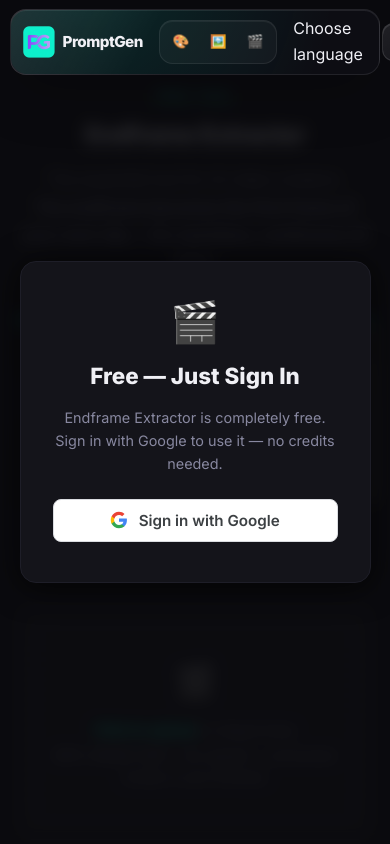
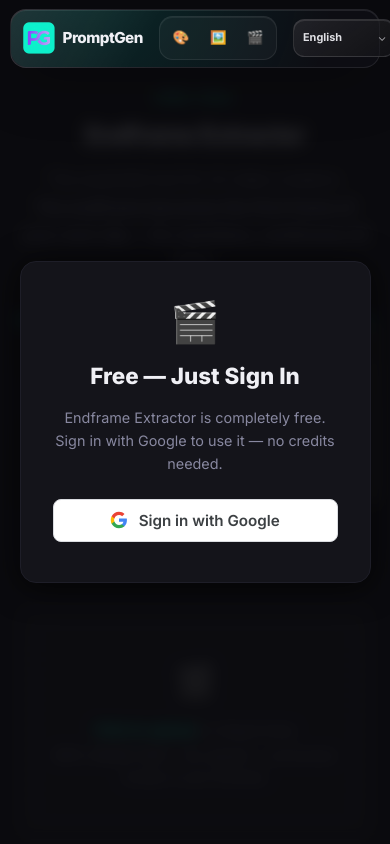
Before and after one commit to evilmuff0805-create/prompt-generator, a website: page public/frame.html in a window 390 px wide. Shown: the top 844 px of the page. Drawn offline with nearby package versions, Linux system fonts and the light colour scheme.

Commit message:
Keep mobile language navigation in view

```diff
--- a/public/style.css
+++ b/public/style.css
@@ -2965,6 +2965,18 @@
   flex: 0 1 auto;
   align-items: center;
   margin-left: auto;
+}
+
+.locale-switcher .sr-only {
+  position: absolute;
+  width: 1px;
+  height: 1px;
+  padding: 0;
+  margin: -1px;
+  overflow: hidden;
+  clip: rect(0, 0, 0, 0);
+  white-space: nowrap;
+  border: 0;
 }
 
 .locale-switcher[hidden] {
```
Also changed, not shown: tests/e2e/i18n.spec.js (+7 -0 lines).
